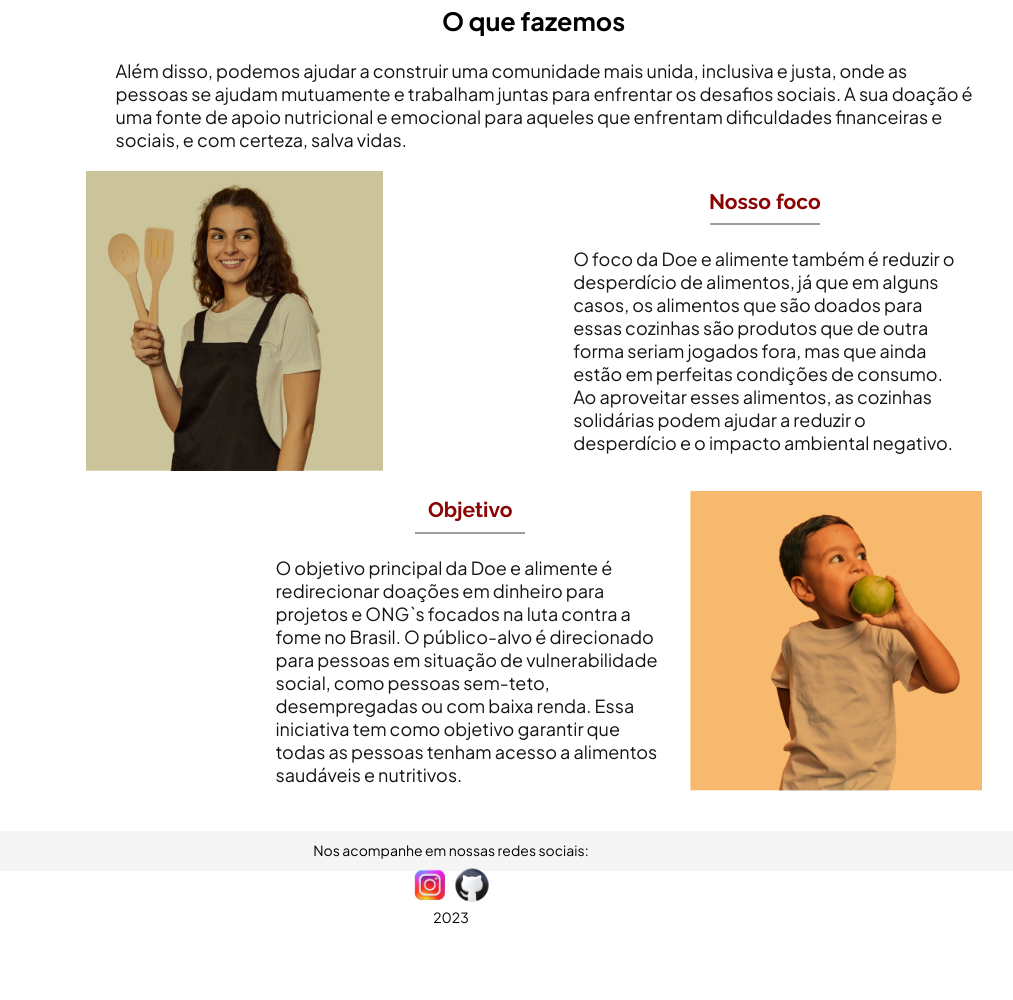
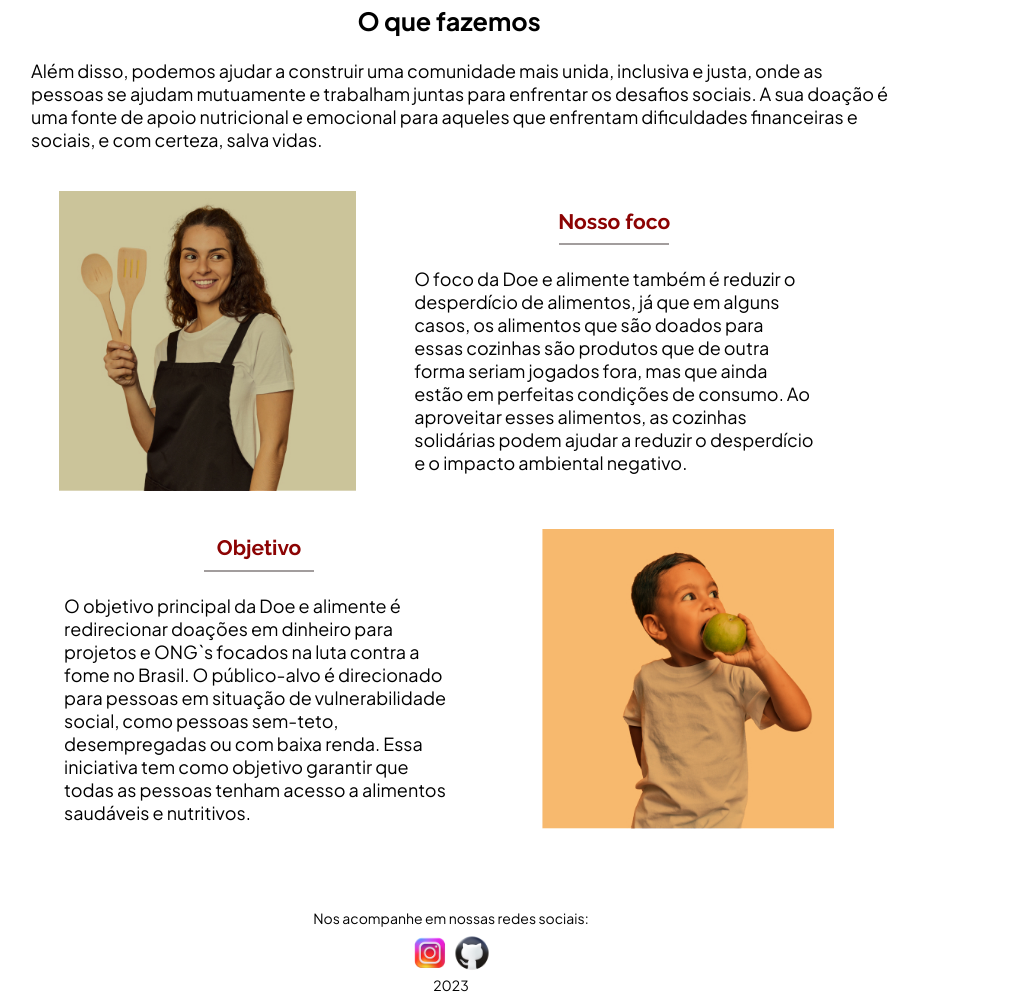
Before and after one commit to Lilian-Carvalho25/Doe-e-alimente, a PHP site: page /oq-fazemos.php in a window 1280 px wide. Shown: the part 96-1096 px from the top of the page, without its empty margins (189-1202 px from the left). Before the commit the page ends 1020 px from the top, so only its background shows below. Run offline with PHP 8.4, Linux system fonts and the light colour scheme.

Commit message:
Responsividade o que fazemos

```diff
--- a/css/style.css
+++ b/css/style.css
@@ -247,11 +247,7 @@ hr {
     padding-top: 0.7rem;
     padding-bottom: 0.5rem;
     max-height: 5vh;
-    background-color: #f5f5f5;
-}
-
-footer {
-    background-color: #f5f5f5;
+    margin-top: 30px;
 }
 
 .rodape img {
@@ -1424,7 +1420,7 @@ form {
         text-align: center;
         left: 50px;
     }
-    .espaco-texto {
+    .alinhamento-flex .espaco-texto, .alinhamento2-flex .espaco-texto {
         margin: 0px 25px;
     }
 
@@ -1454,19 +1450,40 @@ form {
 
     .alinhamento-flex {
         display: flex;
-        justify-content: space-between;
+        justify-content: space-evenly;
         align-items: center;
     }
 
     .alinhamento2-flex {
         display: flex;
-        justify-content: space-between;
+        justify-content: space-evenly;
         align-items: center;
         flex-direction: row-reverse;
     }
 }
 
-
+@media screen and (min-width:900px) {
+    .alinhamento-flex .espaco-texto, .alinhamento2-flex .espaco-texto {
+        margin: 0px 25px;
+        max-width: 80%;
+    }
+
+    .alinhamento-flex {
+        margin-top: 20px;
+        margin-bottom: 18px;
+    }
+
+    .em-cima {
+        width: 100%;
+        width: 300px;
+    }
+
+    .em-baixo {
+        width: 100%;
+        width: 290px;
+    }
+
+}
 
 
 /* A PARTIR DE 1158PX */
@@ -1484,44 +1501,36 @@ form {
         margin-left: 190px;
     }
 
+    .alinhamento-flex .espaco-texto, .alinhamento2-flex .espaco-texto {
+        max-width: 100%;
+        margin-left: 0px;
+    }
+
+    .em-cima {
+        width: 100%;
+        width: 400px;
+    }
+
+    .em-baixo {
+        width: 100%;
+        width: 390px;
+    }
+
     #container-contribuicao img {
         width: 700px;
         margin-top: 20px;
         margin-bottom: 20px;
     }
 
-    #container-selecao label {
-        height: 10rem;
-        width: 12rem;
-        font-size: 26px;
-    }
-
-    #container-formas label {
-        width: 520px;
-        height: 57px;
-        font-size: 20px;
-    }
-
     #container-formas button {
         padding: 15px 20px;
     }
 
-    #container-selecao form {
-        font-size: 16px;
-        line-height: 2rem;
-        max-width: 150px;
-    }
-
-    #container-selecao .caixas textarea {
-        margin-top: 7px;
-    }
-
     #container-selecao input {
         margin-bottom: 26px;
     }
 
     .oq-contein {
-
         object-fit: cover;
     }
 
--- a/oq-fazemos.php
+++ b/oq-fazemos.php
@@ -34,6 +34,7 @@
 
     <main id="main-oq-fazemos">
         <!--  <img class="oq-fazemos-img oq-contein" src="imagens/dando-pote.jpg" alt=""> -->
+        <div class="segundo-container">
             <section class="espaco-texto">
                 <article class="fazemos-img1">
 
@@ -41,7 +42,7 @@
                     <h1>O que fazemos</h1>
                     <div class="texto-fazemos">
                         <div class="fazemos">
-                        <p class="cor">Além disso, podemos ajudar a construir uma comunidade mais unida, inclusiva e justa,
+                            <p>Além disso, podemos ajudar a construir uma comunidade mais unida, inclusiva e justa,
                                 onde as pessoas se ajudam
                                 mutuamente e trabalham juntas para enfrentar os desafios sociais. A sua doação é uma fonte de
                                 apoio
@@ -49,17 +50,14 @@
                                 certeza, salva vidas. </p>
                         </div>
                     </div>
-
-
                     <div class="alinhamento-flex">
                         <figure>
                             <img src="imagens/meninaFundo.jpg" alt="">
                         </figure>
-
                         <div class="espaco-texto">
                             <h2>Nosso foco</h2>
                             <hr>
-                        <p class="cor">O foco da Doe e alimente também é reduzir o desperdício de alimentos, já que em
+                            <p class="em-cima">O foco da Doe e alimente também é reduzir o desperdício de alimentos, já que em
                                 alguns casos, os alimentos que
                                 são doados para essas cozinhas são produtos que de outra forma seriam jogados fora, mas que
                                 ainda estão em
@@ -69,8 +67,6 @@
                         </div>
                     </div>
                 </article>
-
-
                 <article class="fazemos-img1">
                     <div class="alinhamento2-flex">
                         <figure>
@@ -79,7 +75,7 @@
                         <div class="espaco-texto">
                             <h2>Objetivo</h2>
                             <hr>
-                        <p class="cor">O objetivo principal da Doe e alimente é redirecionar doações em dinheiro para
+                            <p class="em-baixo">O objetivo principal da Doe e alimente é redirecionar doações em dinheiro para
                                 projetos e ONG`s focados na luta contra a fome no Brasil. O público-alvo é direcionado para
                                 pessoas em situação de
                                 vulnerabilidade social, como pessoas sem-teto, desempregadas ou com baixa renda. Essa
@@ -87,9 +83,9 @@
                                 objetivo garantir que todas as pessoas tenham acesso a alimentos saudáveis e nutritivos.</p>
                         </div>
                     </div>
-
                 </article>
             </section>
+        </div>
     </main>
 
     <footer class="rodape">
```
Lines whose indentation alone changed are shown as unchanged.
